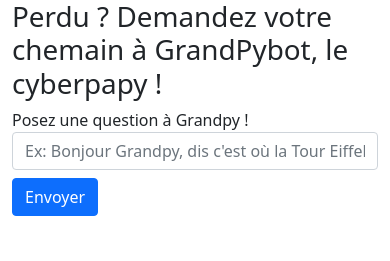
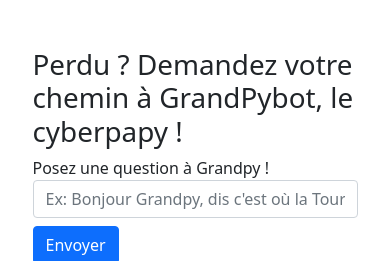
Before and after one commit to Shriukan33/P7_GrandPyBot_OC, a Flask app: page / in a window 390 px wide. Shown: the top 261 px of the page. Run offline with Flask 2, Linux system fonts and the light colour scheme; some libraries are stand-ins or nearby versions.

Commit message:
Responsive improvement

```diff
--- a/src/templates/home.html
+++ b/src/templates/home.html
@@ -24,8 +24,8 @@
 
 
     {% block content %}
-    <div id="content" class="container">
-        <h1>Perdu ? Demandez votre chemain à GrandPybot,
+    <div id="content" class="d-flex flex-column col-10 col-sm-10 col-lg-8 mt-5 mx-auto">
+        <h1>Perdu ? Demandez votre chemin à GrandPybot,
         le cyberpapy !</h1>
 
         <div id="message_history" class="scroll m-1 p-1" style="display:none;"></div>
```
